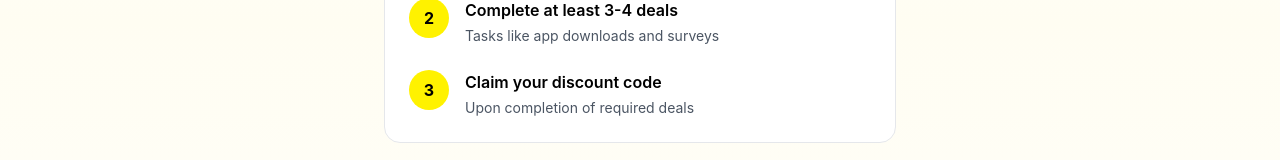
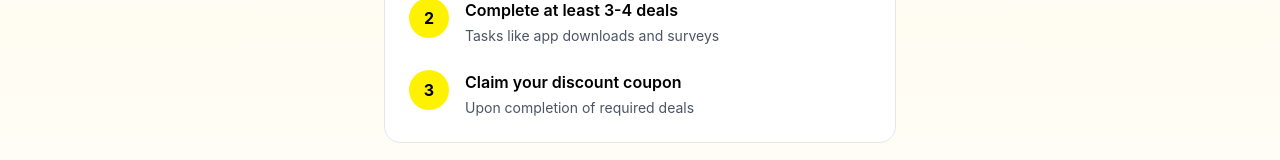
Before and after one commit to sanuxmudulu/shein, a React (Vite) app: page / in a window 1280 px wide. Shown: the part 291-451 px from the top of the page. Built offline with nearby package versions, Linux system fonts and the light colour scheme.

Commit message:
Update Index.tsx

```diff
--- a/src/pages/Index.tsx
+++ b/src/pages/Index.tsx
@@ -79,7 +79,7 @@ const Index = () => {
                   {[
                     "Provide a valid email address",
                     "Complete at least 3-4 deals",
-                    "Claim your discount code",
+                    "Claim your discount coupon",
                   ][i]}
                 </h3>
                 <p className="text-sm text-gray-600">
```
